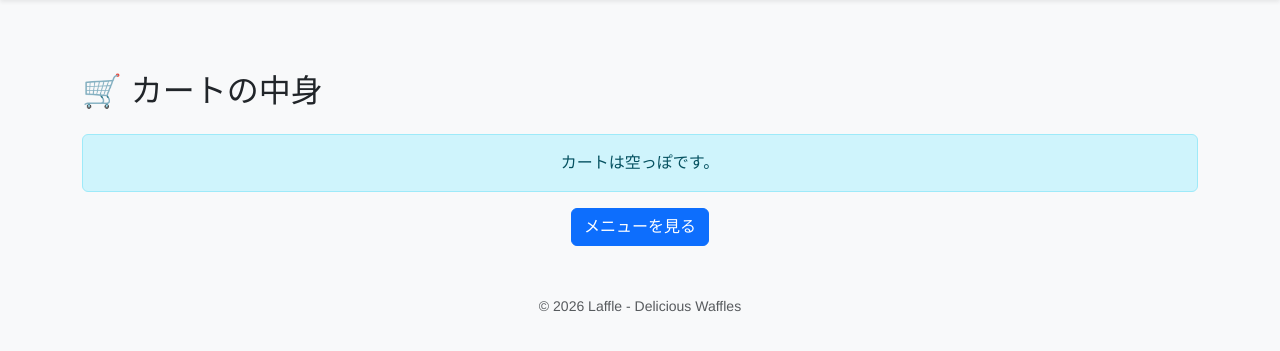
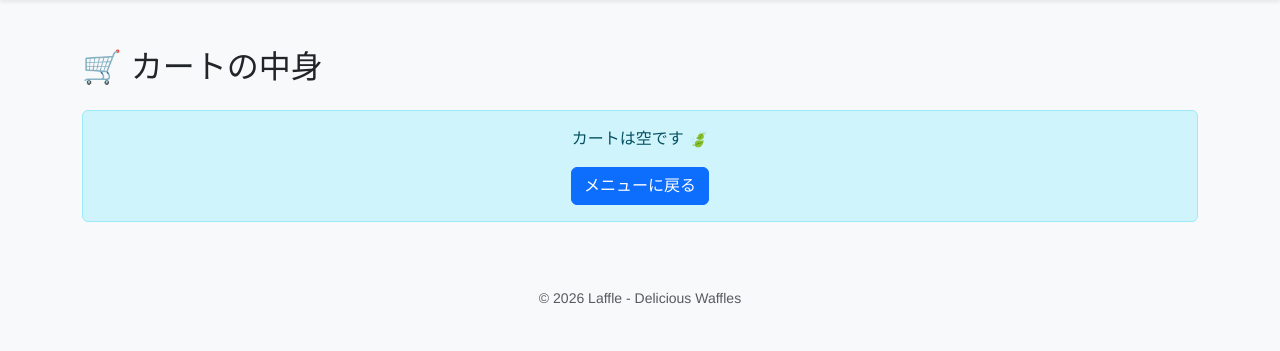
Before and after one commit to noah-nozomu/laffle-system, a Django app: page /cart/ in a window 1280 px wide. Shown: the part 56-407 px from the top of the page. Run offline with Django 5.2, Linux system fonts and the light colour scheme.

Commit message:
Add cart update features

```diff
--- a/store/templates/store/cart_detail.html
+++ b/store/templates/store/cart_detail.html
@@ -1,57 +1,73 @@
 {% extends 'store/base.html' %}
 
 {% block content %}
-<div class="container mt-5">
+<div class="container mt-4">
     <h2 class="mb-4">🛒 カートの中身</h2>
 
     {% if cart_items %}
     <div class="table-responsive">
-            <table class="table table-striped align-middle">
-                <thead>
+        <table class="table table-bordered">
+            <thead class="table-light">
                 <tr>
-                        <th>商品</th>
+                    <th>商品名</th>
                     <th>価格</th>
                     <th>個数</th>
                     <th>小計</th>
+                    <th>削除</th>
                 </tr>
             </thead>
             <tbody>
                 {% for item in cart_items %}
                 <tr>
-                        <td>{{ item.product.name }}</td>
-                        <td>¥{{ item.product.price }}</td>
-                        <td>{{ item.quantity }}</td>
-                        <td>¥{{ item.subtotal }}</td>
+                    <td class="align-middle">
+                        {% if item.product.image %}
+                            <img src="{{ item.product.image.url }}" alt="{{ item.product.name }}" style="width: 50px; height: 50px; object-fit: cover; margin-right: 10px;">
+                        {% endif %}
+                        {{ item.product.name }}
+                    </td>
+                    <td class="align-middle">¥{{ item.product.price }}</td>
+
+                    <td class="align-middle">
+                        <form action="{% url 'update_cart' item.product.id %}" method="post" class="d-flex align-items-center">
+                            {% csrf_token %}
+                            <input type="number" name="quantity" value="{{ item.quantity }}" min="0" class="form-control form-control-sm" style="width: 70px; margin-right: 5px;">
+                            <button type="submit" class="btn btn-sm btn-outline-secondary">更新</button>
+                        </form>
+                    </td>
+
+                    <td class="align-middle">¥{{ item.subtotal }}</td>
+
+                    <td class="align-middle text-center">
+                        <a href="{% url 'remove_from_cart' item.product.id %}" class="btn btn-sm btn-danger" onclick="return confirm('本当に削除しますか？');">
+                            削除
+                        </a>
+                    </td>
                 </tr>
                 {% endfor %}
             </tbody>
         </table>
     </div>
 
-        <h3 class="text-end my-4">合計: ¥{{ total_price }}</h3>
-
-        <div class="card shadow-sm p-4 mb-5 bg-light">
-            <h4 class="mb-3">📝 お客様情報</h4>
-
-            <form action="{% url 'checkout' %}" method="POST">
-                {% csrf_token %}
-
-                <div class="mb-3">
-                    <label for="customer_name" class="form-label fw-bold">お名前（呼び出し用）</label>
-                    <input type="text" name="customer_name" id="customer_name" class="form-control form-control-lg" placeholder="例：ラッフル太郎" required>
+    <div class="text-end mt-3">
+        <h3>合計: ¥{{ total_price }}</h3>
     </div>
 
-                <button type="submit" class="btn btn-danger btn-lg w-100 py-3 mt-2">
-                    注文を確定する
-                </button>
+    <div class="card mt-4 p-4 shadow-sm">
+        <h4>📝 お客様情報</h4>
+        <form action="{% url 'checkout' %}" method="post">
+            {% csrf_token %}
+            <div class="mb-3">
+                <label for="customer_name" class="form-label">お名前（呼び出し用）</label>
+                <input type="text" name="customer_name" id="customer_name" class="form-control" placeholder="例：ラッフル太郎" required>
+            </div>
+            <button type="submit" class="btn btn-primary w-100 py-2 fs-5">注文を確定する</button>
         </form>
     </div>
+
     {% else %}
         <div class="alert alert-info text-center">
-            カートは空っぽです。
-        </div>
-        <div class="text-center">
-            <a href="{% url 'product_list' %}" class="btn btn-primary">メニューを見る</a>
+            カートは空です 🍃<br>
+            <a href="{% url 'product_list' %}" class="btn btn-primary mt-3">メニューに戻る</a>
         </div>
     {% endif %}
 </div>
```
Lines whose indentation alone changed are shown as unchanged.
